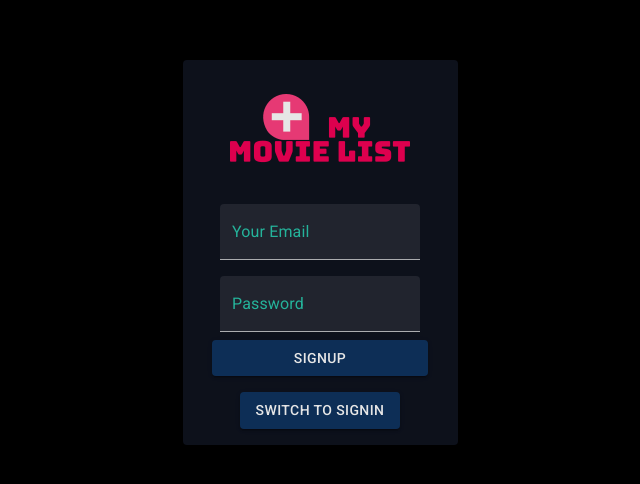
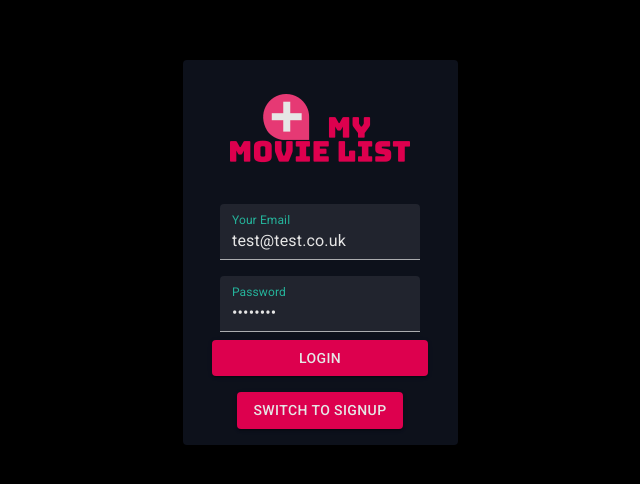
Before and after one commit to cam71101/My-Movie-List, a React (Create React App) app: page / in a window 1280 px wide. Shown: the part 148-632 px from the top of the page, without its empty margins (320-960 px from the left). Built offline with nearby package versions, Linux system fonts and the light colour scheme.

Commit message:
Added user credntials for quick login

```diff
--- a/src/containers/Auth/Auth.js
+++ b/src/containers/Auth/Auth.js
@@ -13,7 +13,7 @@ const email = generateTextInput(
   'input',
   'email',
   'Your Email',
-  '',
+  'test@test.co.uk',
   true,
   true,
   0,
@@ -23,7 +23,7 @@ const password = generateTextInput(
   'input',
   'password',
   'Password',
-  '',
+  'happy123',
   true,
   false,
   6,
@@ -70,7 +70,7 @@ const Auth = (props) => {
     email,
     password,
   });
-  const [isSignup, setIsSignUp] = useState(true);
+  const [isSignup, setIsSignUp] = useState(false);
   const { onAuth } = props;
 
   const classes = useStyles();
@@ -122,6 +122,7 @@ const Auth = (props) => {
     formElementsArray.push({
       id: key,
       config: controls[key],
+      value: controls[key].value,
     });
   }
 
@@ -141,7 +142,6 @@ const Auth = (props) => {
       {authRedirect}
       <Card className={classes.card}>
         <img className={classes.logo} src={logo} alt="Logo" />
-
         <form className={classes.form} noValidate autoComplete="off">
           <div className={classes.formContainer}>
             {formElementsArray.map((formElement) => {
@@ -166,7 +166,8 @@ const Auth = (props) => {
                   onChange={(event) =>
                     inputChangedHandler(event, formElement.id)
                   }
-                />
+                  value={formElement.value}
+                ></TextField>
               );
             })}
             <Button
```
